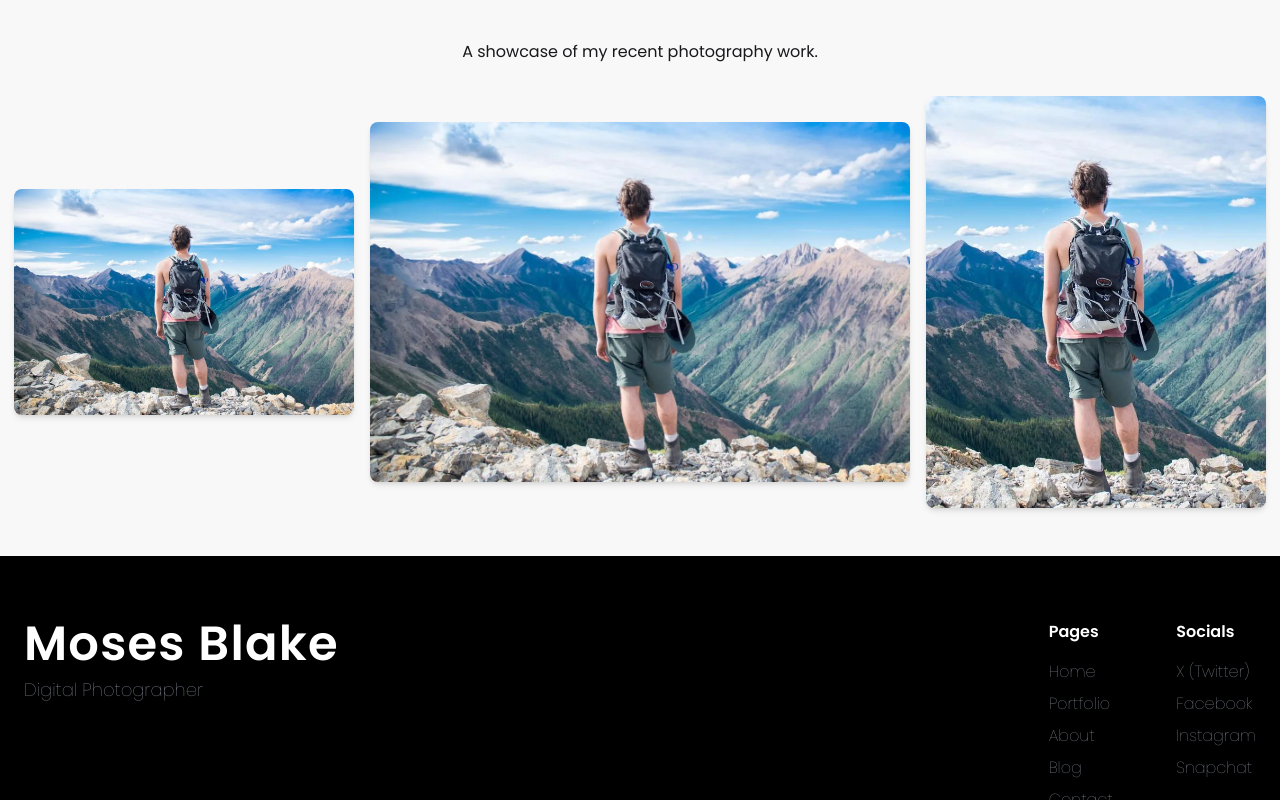
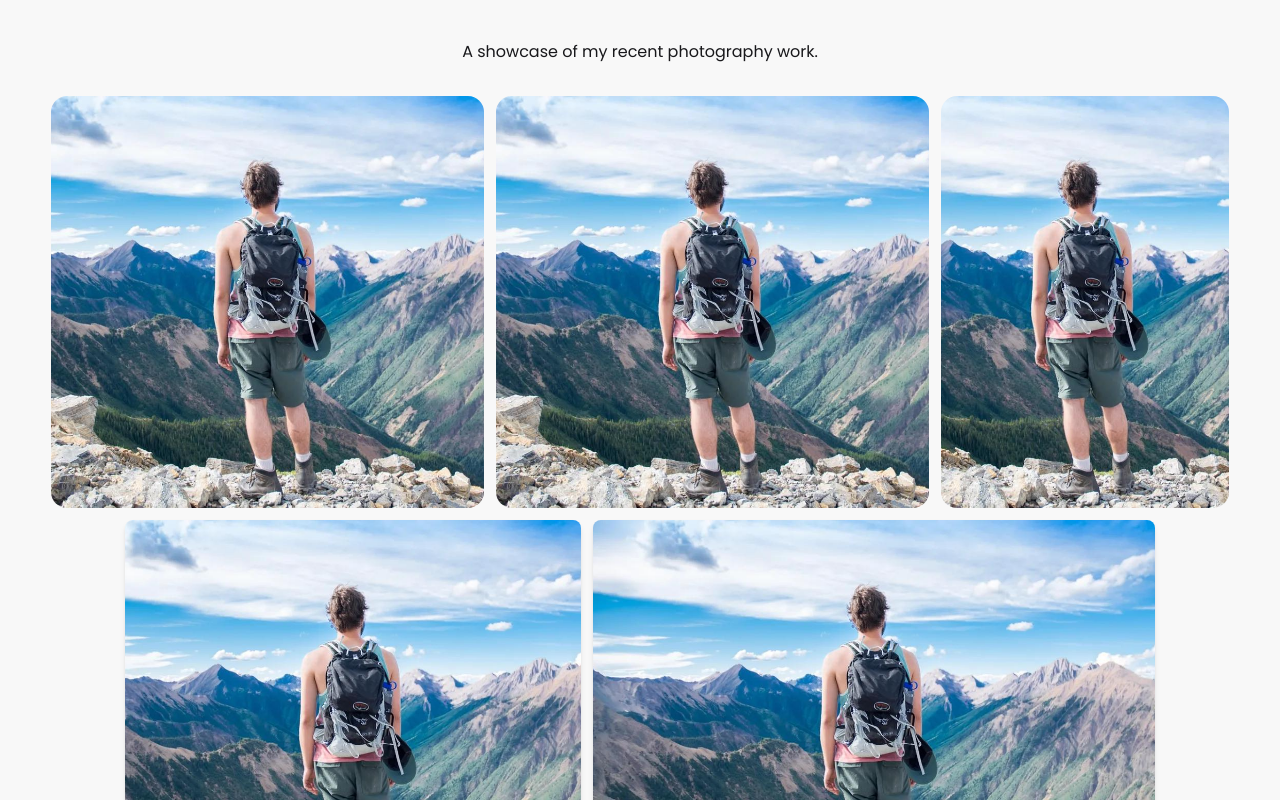
Before and after one commit to junayed-khan24/Emilia-, a React (Vite) app: page /portfolio in a window 1280 px wide. Shown: the part 220-1020 px from the top of the page. Built offline with nearby package versions, Linux system fonts and the light colour scheme.

Commit message:
updated code

```diff
--- a/src/component/Portfolio.jsx
+++ b/src/component/Portfolio.jsx
@@ -7,11 +7,22 @@ const Portfolio = () => {
             <h2 className="text-3xl font-normal text-center py-16">Portfolio</h2>
             <p className="text-center font-normal font-regular mb-8">A showcase of my recent photography work.</p>
           <div>
-            <div className='flex  gap-4 items-center justify-center'>
-                <img src={img} alt="Portfolio 1" className="rounded-lg shadow-md w-full md:w-[340px] h-full object-cover" />
-                <img src={img} alt="Portfolio 2" className="rounded-lg shadow-md w-full md:w-[540px] h-full object-cover" />
-                <img src={img} alt="Portfolio 3" className="rounded-lg shadow-md w-full md:w-[340px] h-full md:h-[412px] object-cover" />
+            <div className='md:flex  gap-3 items-center justify-center'>
+                <div className="overflow-hidden rounded-2xl">
+                     <img src={img} alt="Portfolio 2" className="rounded-lg shadow-md w-full md:h-[412px] md:w-[433px] h-full object-cover hidden   md:block hover:scale-110 transition duration-300" />
+                </div>
 
+                <div className="overflow-hidden rounded-2xl">
+                     <img src={img} alt="Portfolio 2" className="rounded-lg shadow-md w-full md:h-[412px] md:w-[433px] h-full object-cover hidden   md:block hover:scale-110 transition duration-300" />
+                </div>
+                <div className="overflow-hidden rounded-2xl">
+                    <img src={img} alt="Portfolio 3" className="rounded-lg shadow-md w-full  md:w-[288px] h-full md:h-[412px] object-cover hover:scale-110 transition duration-300" />
+                </div>
+
+            </div>
+            <div className='flex gap-3 mt-3 items-center justify-center'>
+                <img src={img} alt="Portfolio 4" className="rounded-lg shadow-md w-full md:h-[412px] md:w-[456px] h-full object-cover hover:scale-110 transition duration-300" />
+                <img src={img} alt="Portfolio 5" className="rounded-lg shadow-md w-full md:h-[412px] md:w-[562px] h-full object-cover md:block hidden hover:scale-110 transition duration-300" />
             </div>
             <div>
 
```
